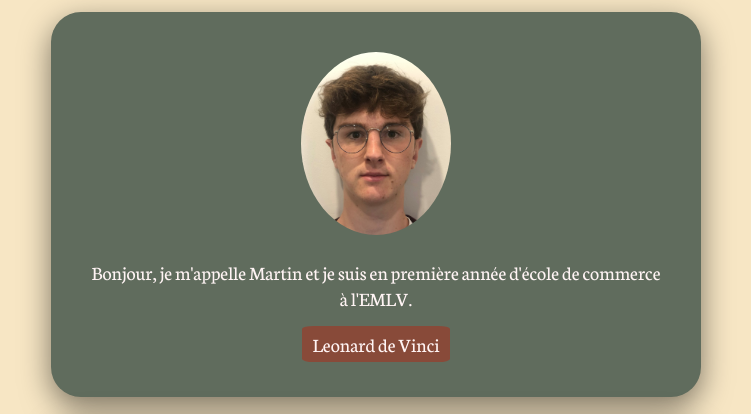
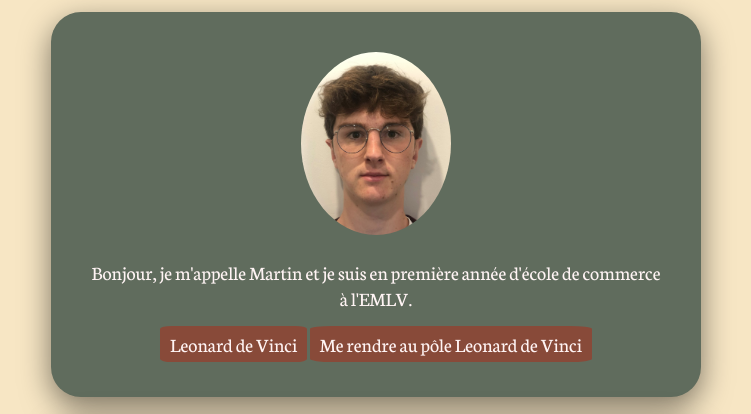
Before and after one commit to 230417martin/my-profile, a plain HTML site: page index.html in a window 1280 px wide. Shown: the part 125-539 px from the top of the page, without its empty margins (264-1015 px from the left). Drawn offline with Linux system fonts and the light colour scheme.

Commit message:
Ajout d'un lien pour obtenir l'intiraire pour se rendre au pôle LDV

```diff
--- a/index.html
+++ b/index.html
@@ -21,6 +21,8 @@
                     Bonjour, je m'appelle Martin et je suis en première année d'école de commerce à l'EMLV.
                 </p>
                 <a href="https://www.emlv.fr/" class="btn-button" target="_blank">Leonard de Vinci</a>
+                <a href="https://me-deplacer.iledefrance-mobilites.fr/itineraire/resultat?arrival=poi%3A20361%7CSite%7CP%C3%B4le+Universitaire+L%C3%A9onard+de+Vinci%7C92400%7CCourbevoie%7C592631.5794381355%7C2433123.6350800768%7C92026&date=2023-10-31T12%3A10&departure=%7CCoord%7C%7C%7C%7C600498.1302841778%7C2430461.5977742914%7C&journeyProfil=00&preferences=111111%7C11&sens=1" class="btn-button" target="_blank">Me rendre au pôle Leonard de Vinci</a>
+
             </div>
         </header>
 
```
